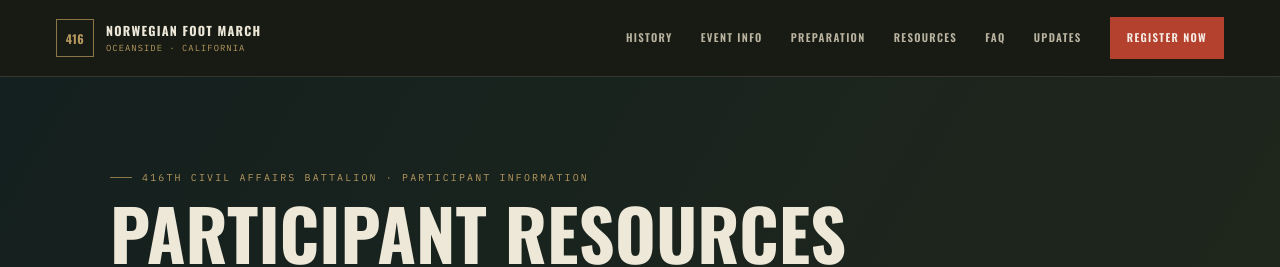
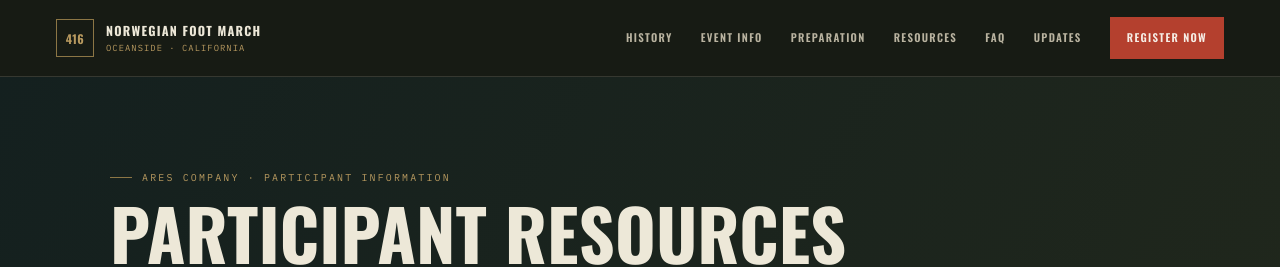
Before and after one commit to TypeErrorDev/nfm_416cabn, a Next.js app: page /resources in a window 1280 px wide. Shown: the top 267 px of the page. Built offline with nearby package versions, Linux system fonts and the light colour scheme.

Commit message:
Replace 416th Civil Affairs Battalion branding with Ares Company

```diff
--- a/app/resources/page.tsx
+++ b/app/resources/page.tsx
@@ -10,7 +10,7 @@ export default function ResourcesPage() {
       <main id="main-content">
         <section className="resources-hero" aria-labelledby="resources-title">
           <div className="resources-hero-inner">
-            <p className="eyebrow">416th Civil Affairs Battalion · Participant information</p>
+            <p className="eyebrow">Ares Company · Participant information</p>
             <h1 id="resources-title">Participant resources</h1>
             <p>A central place for preparation material, event documents, answers to common questions, and organizer-approved updates for the Norwegian Foot March in Oceanside.</p>
           </div>
@@ -96,7 +96,7 @@ export default function ResourcesPage() {
       </main>
       <footer className="site-footer">
         <div className="footer-main"><div className="footer-brand"><span className="footer-unit">416th</span><div><p className="footer-title">Norwegian Foot March</p><p className="footer-subtitle">Oceanside, California · 23 January 2027</p></div></div><div className="footer-links"><Link href="/">Event home</Link><Link href="/#event-info">Event information</Link><Link href="/#preparation">Preparation</Link><Link href="/#updates">Updates</Link></div></div>
-        <div className="footer-bottom"><span>416th Civil Affairs Battalion</span><span>Official event information · Details subject to confirmation</span></div>
+        <div className="footer-bottom"><span>Ares Company</span><span>Official event information · Details subject to confirmation</span></div>
       </footer>
     </>
   );
```
